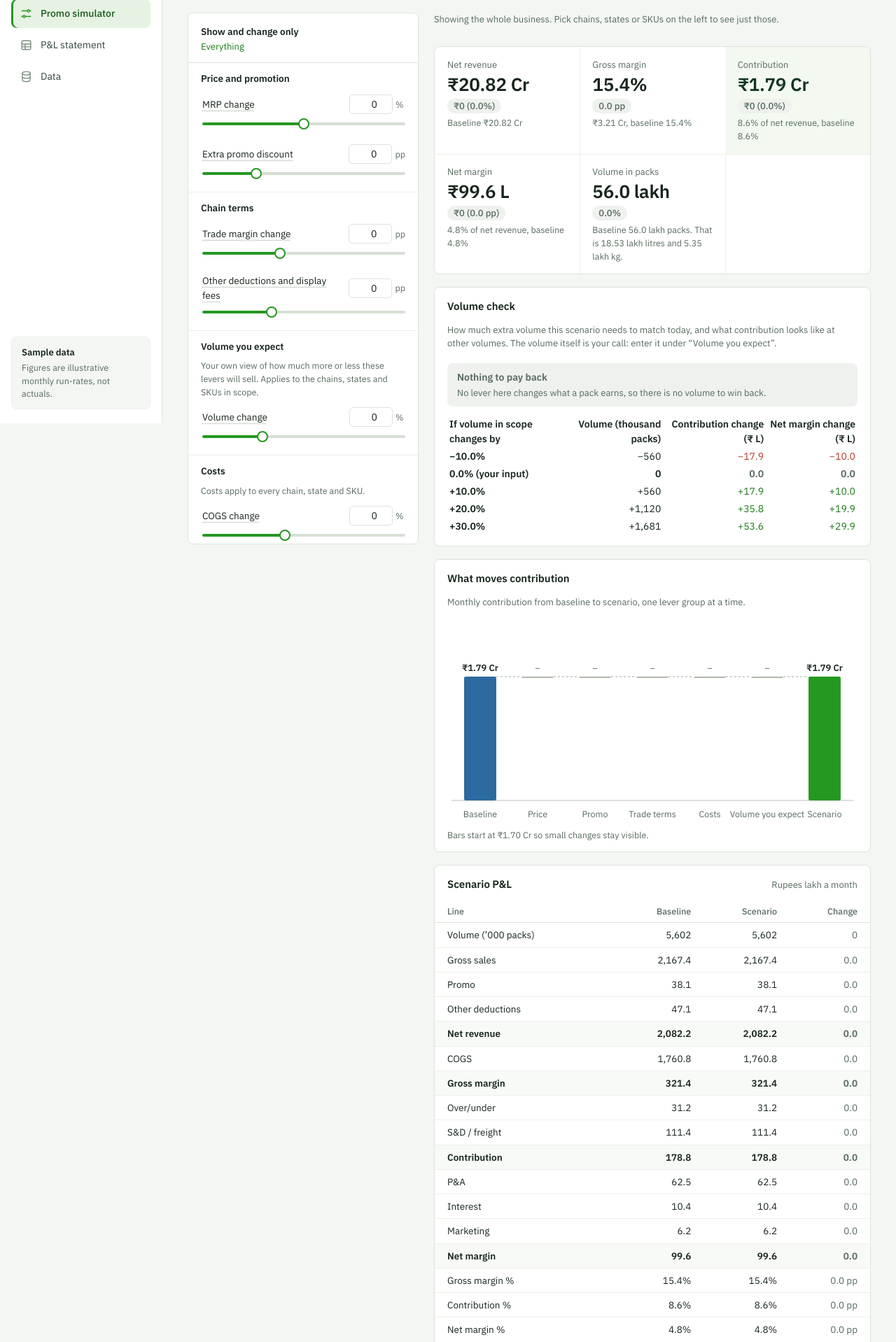
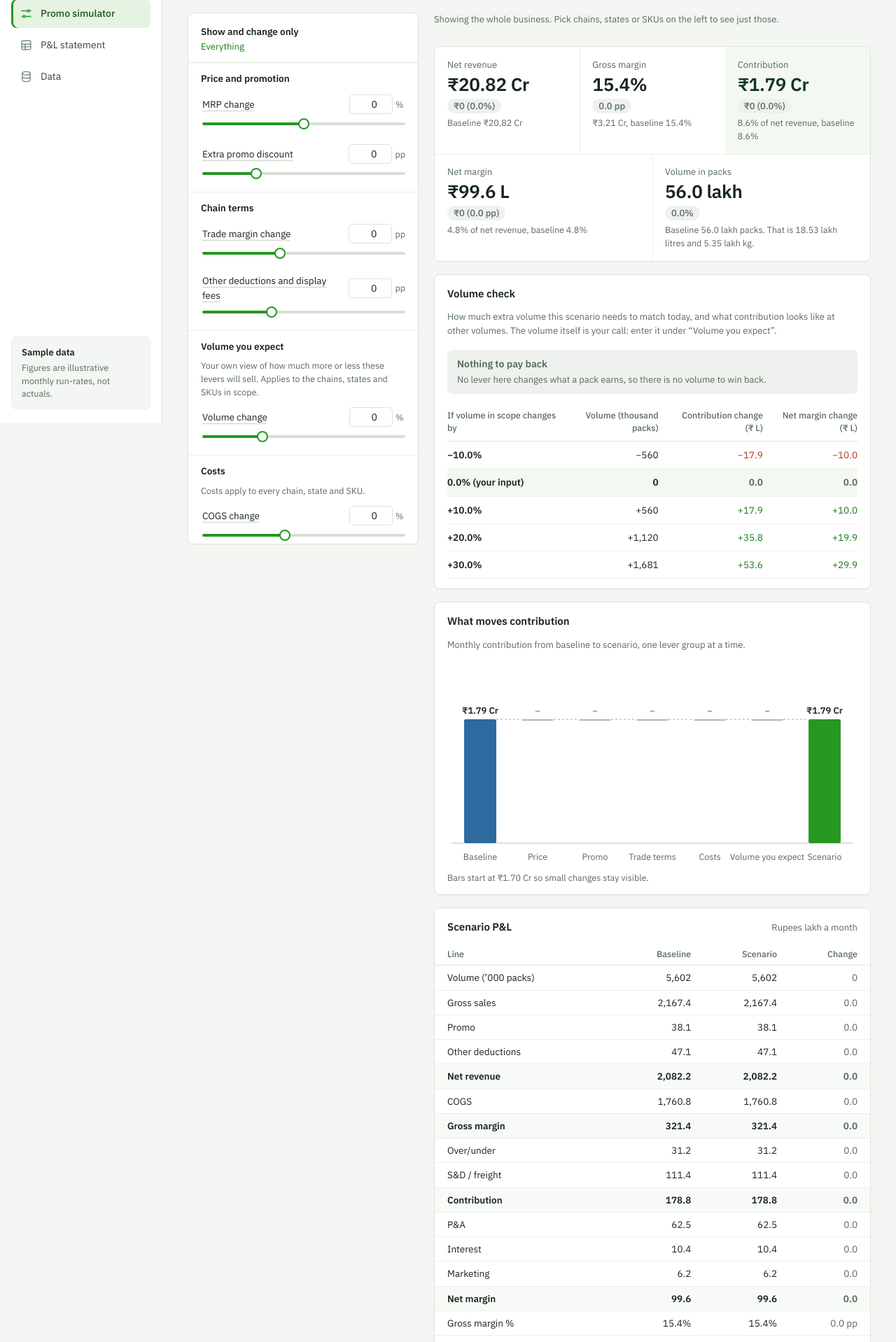
Before and after one commit to itsmeraghavjha/HeritageEdge, a Flask app: page / in a window 1280 px wide. Shown: the part 195-2113 px from the top of the page at 70% size. Run offline with Flask 3, Linux system fonts and the light colour scheme; data that the repository does not hold is empty.

Commit message:
UI polish: KPI cards fill their rows, readable volume table, row hover, focus rings
Co-Authored-By: Claude Sonnet 5.5 <noreply@anthropic.com>
Claude-Session: https://claude.ai/code/session_01HWMokBj75bBkF3gH3M8aux

```diff
--- a/static/css/app.css
+++ b/static/css/app.css
@@ -182,7 +182,7 @@ input[type="range"]::-moz-range-thumb {
 
 .results { display: grid; gap: 18px; min-width: 0; }
 .kpis {
-  display: grid; grid-template-columns: repeat(auto-fit, minmax(190px, 1fr));
+  display: grid; grid-template-columns: repeat(6, 1fr);
   background: var(--panel); border: 1px solid var(--line); border-radius: var(--radius); overflow: hidden;
 }
 .kpi { padding: 16px 18px; box-shadow: 1px 1px 0 0 var(--line-soft); }
@@ -538,3 +538,27 @@ input[type="range"]::-moz-range-thumb {
 
 .auth-help { margin-top: 18px; padding-top: 16px; border-top: 1px solid var(--line-soft); font-size: 13px; color: var(--muted); text-align: center; }
 .brand-net text { paint-order: stroke; stroke: #0f2d1e; stroke-width: 3px; stroke-linejoin: round; }
+
+/* ---------- polish ---------- */
+.kpi { grid-column: span 2; }
+.kpi:nth-child(n+4) { grid-column: span 3; }
+@media (min-width: 1700px) {
+  .kpis { grid-template-columns: repeat(5, 1fr); }
+  .kpi, .kpi:nth-child(n+4) { grid-column: auto; }
+}
+@media (max-width: 640px) {
+  .kpis { grid-template-columns: repeat(2, 1fr); }
+  .kpi, .kpi:nth-child(n+4) { grid-column: auto; }
+  .kpi:last-child { grid-column: 1 / -1; }
+}
+.panel { box-shadow: 0 1px 2px rgba(18, 53, 36, .04); }
+.vol-table { border-collapse: collapse; font-size: 13.5px; margin-top: 4px; }
+.vol-table th, .vol-table td { padding: 9px 12px; border-bottom: 1px solid var(--line-soft); white-space: nowrap; }
+.vol-table thead th { color: var(--muted); font-weight: 500; font-size: 12.5px; border-bottom: 1px solid var(--line); white-space: normal; vertical-align: bottom; }
+.vol-table th:first-child, .vol-table td:first-child { padding-left: 0; }
+.vol-table td:last-child, .vol-table th:last-child { padding-right: 0; }
+.vol-table tr.is-base th, .vol-table tr.is-base td { background: #f3f9f0; }
+.data tbody tr:hover > *, .pnl tbody tr:not(.total):hover > * { background: #f4f9f2; }
+.data tr.strong:hover > * { background: #eef5eb; }
+:where(button, a, select, input, summary):focus-visible { outline: 2px solid var(--green); outline-offset: 2px; }
+.btn, .tabs button, .nav a { transition: background-color .15s, border-color .15s, color .15s; }
```
